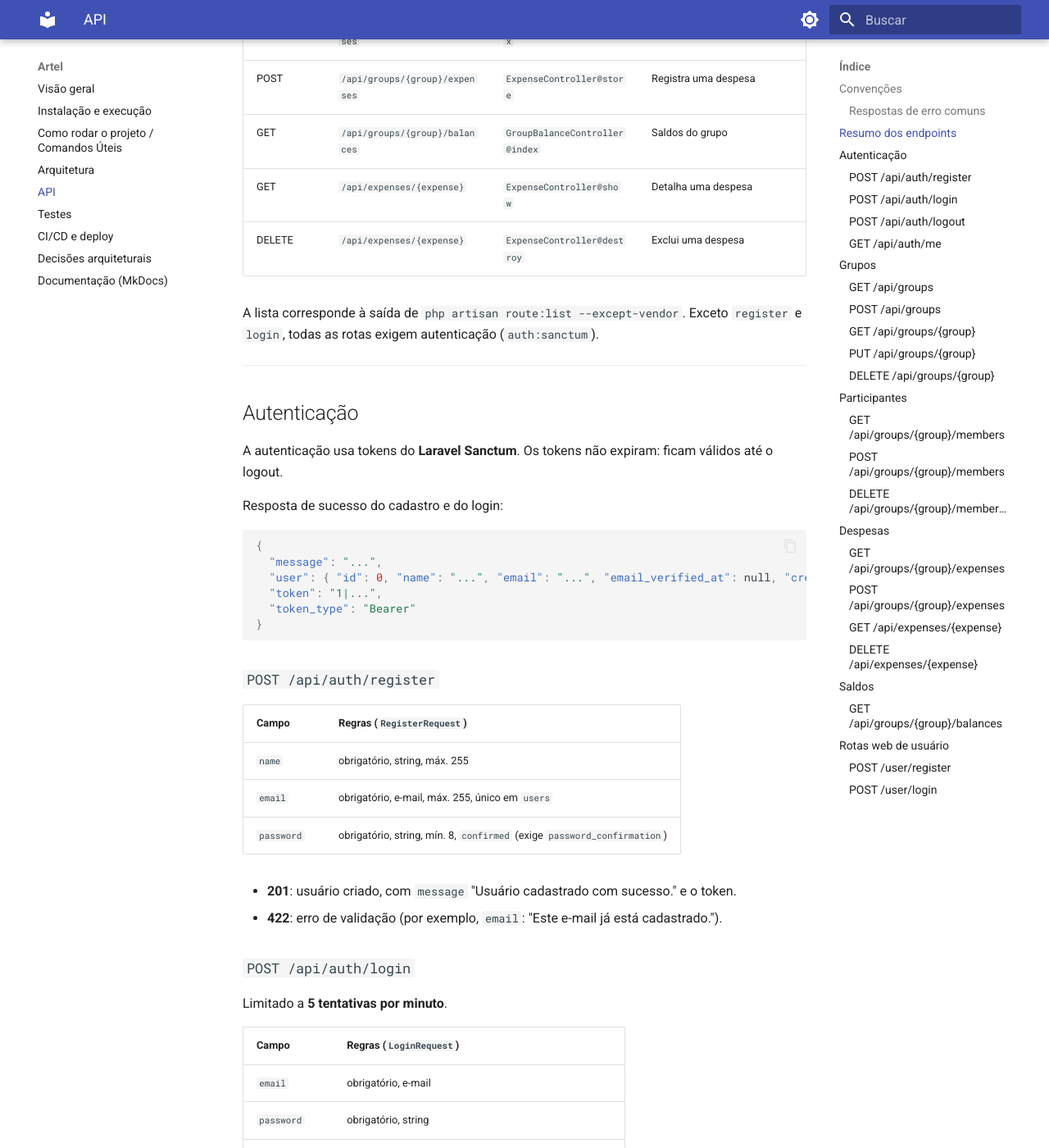
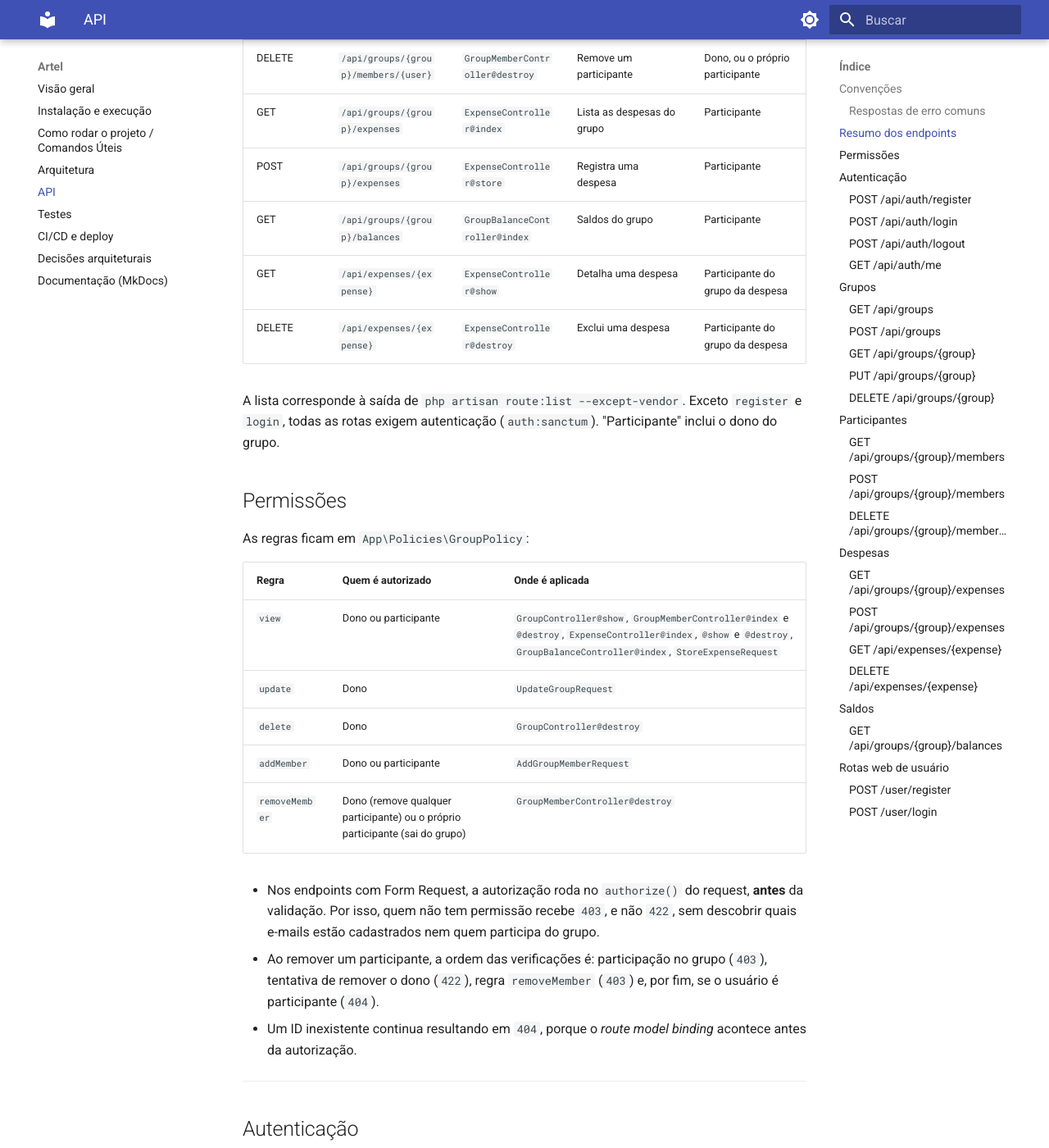
Before and after one commit to C14-Inatel-2026-2/Artel, an MkDocs documentation site: the page built from docs/api.md, in a window 1280 px wide and 1400 px high, scrolled down 1933 px. Shown: the whole window at 82% size. Built offline with MkDocs 1.6.1 and Material for MkDocs 9.7.7, drawn with Linux system fonts in a browser that asks for light colours; some of the changed text lies outside the part shown.

Commit message:
docs: document group authorization rules

````diff
--- a/docs/api.md
+++ b/docs/api.md
@@ -2,8 +2,8 @@
 
 Base: `http://localhost:8000/api` (prefixo `/api` aplicado pelo Laravel às rotas de `routes/api.php`).
 
-!!! warning "Autorização ainda não aplicada"
-    Todas as rotas de grupos, participantes, despesas e saldos exigem um token válido (veja [Autenticação](#autenticacao)). Porém a `GroupPolicy` ainda não é aplicada: qualquer usuário autenticado consegue acessar grupos dos quais não participa.
+!!! info "Autenticação e autorização"
+    Todas as rotas de grupos, participantes, despesas e saldos exigem um token válido (veja [Autenticação](#autenticacao)). O acesso a cada grupo é restrito ao dono e aos participantes, conforme a `GroupPolicy` (veja [Permissões](#permissoes)).
 
 ## Convenções
 
@@ -17,33 +17,50 @@ Base: `http://localhost:8000/api` (prefixo `/api` aplicado pelo Laravel às rota
 | Situação | Status | Corpo |
 |---|---|---|
 | Token ausente, inválido ou revogado em rota protegida | `401` | `{"message": "Não autenticado."}` (com ou sem `Accept: application/json`). |
+| Usuário autenticado sem permissão sobre o grupo (veja [Permissões](#permissoes)) | `403` | `{"message": "Acesso negado."}` |
 | Falha de validação (Form Request) | `422` | Formato padrão do Laravel: `message` e `errors` (objeto campo → lista de mensagens). |
 | ID inexistente em `{group}`, `{expense}` ou `{user}` | `404` | JSON de erro padrão do Laravel (*route model binding*). |
 | Erro de regra de negócio tratado no controller | `422` / `404` / `401` | `{"message": "..."}` (detalhado em cada endpoint). |
 
 ## Resumo dos endpoints
 
-| Método | Rota | Controller | Descrição |
-|---|---|---|---|
-| POST | `/api/auth/register` | `Auth\AuthController@register` | Cadastra um usuário e retorna um token |
-| POST | `/api/auth/login` | `Auth\AuthController@login` | Autentica e retorna um token |
-| POST | `/api/auth/logout` | `Auth\AuthController@logout` | Revoga o token atual |
-| GET | `/api/auth/me` | `Auth\AuthController@me` | Retorna o usuário autenticado |
-| GET | `/api/groups` | `GroupController@index` | Lista os grupos do usuário atual |
-| POST | `/api/groups` | `GroupController@store` | Cria um grupo |
-| GET | `/api/groups/{group}` | `GroupController@show` | Detalha um grupo |
-| PUT | `/api/groups/{group}` | `GroupController@update` | Renomeia um grupo |
-| DELETE | `/api/groups/{group}` | `GroupController@destroy` | Exclui um grupo |
-| GET | `/api/groups/{group}/members` | `GroupMemberController@index` | Lista os participantes |
-| POST | `/api/groups/{group}/members` | `GroupMemberController@store` | Adiciona um participante |
-| DELETE | `/api/groups/{group}/members/{user}` | `GroupMemberController@destroy` | Remove um participante |
-| GET | `/api/groups/{group}/expenses` | `ExpenseController@index` | Lista as despesas do grupo |
-| POST | `/api/groups/{group}/expenses` | `ExpenseController@store` | Registra uma despesa |
-| GET | `/api/groups/{group}/balances` | `GroupBalanceController@index` | Saldos do grupo |
-| GET | `/api/expenses/{expense}` | `ExpenseController@show` | Detalha uma despesa |
-| DELETE | `/api/expenses/{expense}` | `ExpenseController@destroy` | Exclui uma despesa |
+| Método | Rota | Controller | Descrição | Quem pode |
+|---|---|---|---|---|
+| POST | `/api/auth/register` | `Auth\AuthController@register` | Cadastra um usuário e retorna um token | Público |
+| POST | `/api/auth/login` | `Auth\AuthController@login` | Autentica e retorna um token | Público |
+| POST | `/api/auth/logout` | `Auth\AuthController@logout` | Revoga o token atual | Autenticado |
+| GET | `/api/auth/me` | `Auth\AuthController@me` | Retorna o usuário autenticado | Autenticado |
+| GET | `/api/groups` | `GroupController@index` | Lista os grupos do usuário atual | Autenticado |
+| POST | `/api/groups` | `GroupController@store` | Cria um grupo | Autenticado |
+| GET | `/api/groups/{group}` | `GroupController@show` | Detalha um grupo | Participante |
+| PUT | `/api/groups/{group}` | `GroupController@update` | Renomeia um grupo | Dono |
+| DELETE | `/api/groups/{group}` | `GroupController@destroy` | Exclui um grupo | Dono |
+| GET | `/api/groups/{group}/members` | `GroupMemberController@index` | Lista os participantes | Participante |
+| POST | `/api/groups/{group}/members` | `GroupMemberController@store` | Adiciona um participante | Participante |
+| DELETE | `/api/groups/{group}/members/{user}` | `GroupMemberController@destroy` | Remove um participante | Dono, ou o próprio participante |
+| GET | `/api/groups/{group}/expenses` | `ExpenseController@index` | Lista as despesas do grupo | Participante |
+| POST | `/api/groups/{group}/expenses` | `ExpenseController@store` | Registra uma despesa | Participante |
+| GET | `/api/groups/{group}/balances` | `GroupBalanceController@index` | Saldos do grupo | Participante |
+| GET | `/api/expenses/{expense}` | `ExpenseController@show` | Detalha uma despesa | Participante do grupo da despesa |
+| DELETE | `/api/expenses/{expense}` | `ExpenseController@destroy` | Exclui uma despesa | Participante do grupo da despesa |
 
-A lista corresponde à saída de `php artisan route:list --except-vendor`. Exceto `register` e `login`, todas as rotas exigem autenticação (`auth:sanctum`).
+A lista corresponde à saída de `php artisan route:list --except-vendor`. Exceto `register` e `login`, todas as rotas exigem autenticação (`auth:sanctum`). "Participante" inclui o dono do grupo.
+
+## Permissões
+
+As regras ficam em `App\Policies\GroupPolicy`:
+
+| Regra | Quem é autorizado | Onde é aplicada |
+|---|---|---|
+| `view` | Dono ou participante | `GroupController@show`, `GroupMemberController@index` e `@destroy`, `ExpenseController@index`, `@show` e `@destroy`, `GroupBalanceController@index`, `StoreExpenseRequest` |
+| `update` | Dono | `UpdateGroupRequest` |
+| `delete` | Dono | `GroupController@destroy` |
+| `addMember` | Dono ou participante | `AddGroupMemberRequest` |
+| `removeMember` | Dono (remove qualquer participante) ou o próprio participante (sai do grupo) | `GroupMemberController@destroy` |
+
+- Nos endpoints com Form Request, a autorização roda no `authorize()` do request, **antes** da validação. Por isso, quem não tem permissão recebe `403`, e não `422`, sem descobrir quais e-mails estão cadastrados nem quem participa do grupo.
+- Ao remover um participante, a ordem das verificações é: participação no grupo (`403`), tentativa de remover o dono (`422`), regra `removeMember` (`403`) e, por fim, se o usuário é participante (`404`).
+- Um ID inexistente continua resultando em `404`, porque o *route model binding* acontece antes da autorização.
 
 ---
 
@@ -124,6 +141,7 @@ Cria um grupo tendo o usuário autenticado como dono e o adiciona automaticament
 ### `GET /api/groups/{group}`
 
 - **200**: grupo com `owner`, `members` e `expenses` (cada despesa com `payer`).
+- **403**: o usuário não participa do grupo.
 
 ### `PUT /api/groups/{group}`
 
@@ -132,6 +150,7 @@ Cria um grupo tendo o usuário autenticado como dono e o adiciona automaticament
 | `name` | obrigatório, string, 3–255 caracteres |
 
 - **200**: grupo atualizado, com `owner` e `members`.
+- **403**: o usuário não é o dono do grupo.
 - **422**: erro de validação.
 
 ### `DELETE /api/groups/{group}`
@@ -139,6 +158,7 @@ Cria um grupo tendo o usuário autenticado como dono e o adiciona automaticament
 Exclui o grupo. Participantes, despesas e parcelas são removidos em cascata pelo banco.
 
 - **200**: `{"message": "Grupo excluído com sucesso."}`
+- **403**: o usuário não é o dono do grupo.
 
 ---
 
@@ -147,6 +167,7 @@ Exclui o grupo. Participantes, despesas e parcelas são removidos em cascata pel
 ### `GET /api/groups/{group}/members`
 
 - **200**: array de usuários (`id`, `name`, `email`, mais `pivot`).
+- **403**: o usuário não participa do grupo.
 
 ### `POST /api/groups/{group}/members`
 
@@ -166,11 +187,13 @@ Adiciona um usuário existente ao grupo. Informe `email` **ou** `user_id`. Se am
     }
     ```
 
+- **403**: o usuário não participa do grupo.
 - **422**: `{"message": "Este usuário já faz parte do grupo."}` ou erro de validação.
 
 ### `DELETE /api/groups/{group}/members/{user}`
 
 - **200**: `{"message": "Participante removido do grupo com sucesso."}`
+- **403**: o usuário não participa do grupo, ou é participante e tenta remover outra pessoa.
 - **422**: `{"message": "O criador do grupo não pode ser removido."}`
 - **404**: `{"message": "Este usuário não é participante deste grupo."}`
 
@@ -184,6 +207,7 @@ Adiciona um usuário existente ao grupo. Informe `email` **ou** `user_id`. Se am
 ### `GET /api/groups/{group}/expenses`
 
 - **200**: array de despesas do grupo, da mais recente para a mais antiga, cada uma com `payer` e `splits` (cada parcela com `user`).
+- **403**: o usuário não participa do grupo.
 
 ### `POST /api/groups/{group}/expenses`
 
@@ -196,17 +220,20 @@ Registra uma despesa e a divide igualmente entre os participantes atuais do grup
 | `paid_by` | obrigatório, inteiro, deve existir em `users.id` **e** ser participante do grupo |
 
 - **201**: despesa criada, com `payer` e `splits`.
+- **403**: o usuário não participa do grupo.
 - **422**: erro de validação (por exemplo, `paid_by`: "O pagador deve ser um participante do grupo.") ou `{"message": "O grupo não possui participantes para divisão da despesa."}`.
 
 ### `GET /api/expenses/{expense}`
 
 - **200**: despesa com `group` (`id`, `name`), `payer` e `splits` (cada parcela com `user`).
+- **403**: o usuário não participa do grupo da despesa.
 
 ### `DELETE /api/expenses/{expense}`
 
 Remove as parcelas e a despesa (em uma transação).
 
 - **200**: `{"message": "Despesa excluída com sucesso."}`
+- **403**: o usuário não participa do grupo da despesa.
 
 ---
 
@@ -236,6 +263,8 @@ Remove as parcelas e a despesa (em uma transação).
 
     Os valores acima indicam apenas a estrutura e os tipos retornados por `ExpenseService::calculateBalance`. Não são uma resposta real.
 
+- **403**: o usuário não participa do grupo.
+
 ---
 
 ## Rotas web de usuário
````
Also changed, not shown: README.md (+1 -1 lines), docs/arquitetura.md (+4 -4 lines), docs/ci-cd.md (+2 -2 lines), docs/decisoes.md (+1 -1 lines), docs/index.md (+3 -2 lines), docs/testes.md (+4 -4 lines).
